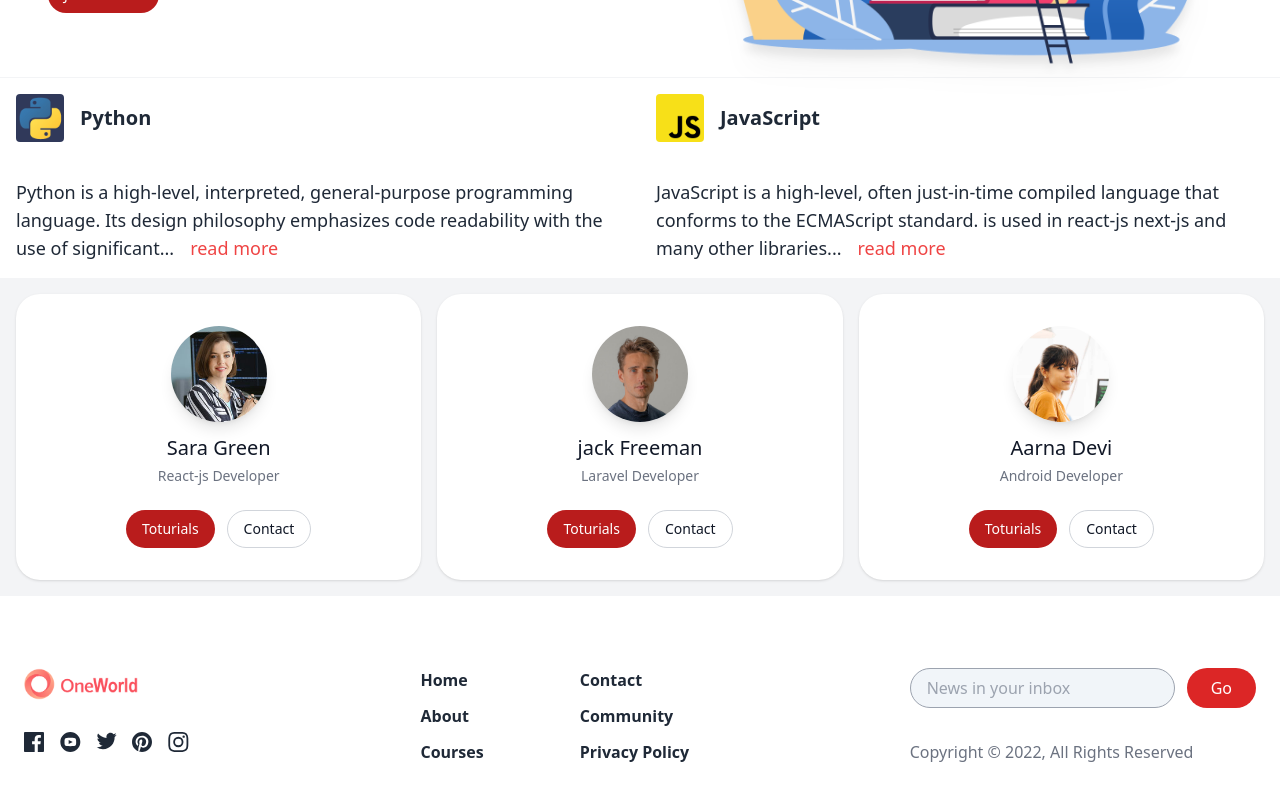
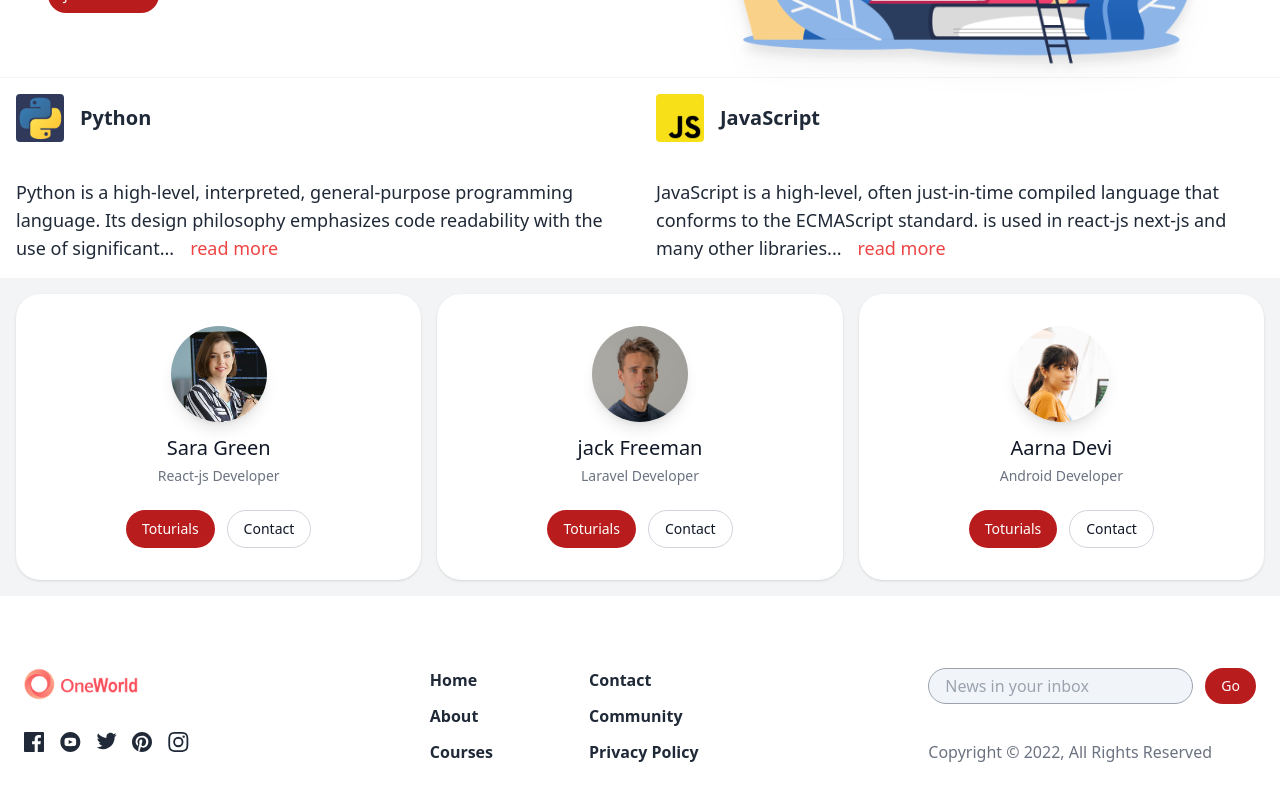
Before and after one commit to Saeednikdel/landing-page-tailwind, a React (Create React App) app: page / in a window 1280 px wide. Shown: the part 443-1243 px from the top of the page. Built offline with nearby package versions, Linux system fonts and the light colour scheme.

Commit message:
replace btn

```diff
--- a/src/components/Footer.jsx
+++ b/src/components/Footer.jsx
@@ -1,5 +1,6 @@
 import React from 'react';
 import logo from '../img/logo.png';
+import BtnPrimary from './BtnPrimary';
 
 const Footer = () => {
   return (
@@ -85,9 +86,7 @@ const Footer = () => {
                 className="flex-1 px-4 rounded-full focus:outline-none bg-slate-100 border border-gray-400"
                 placeholder="News in your inbox"
               />
-              <button className="px-6 py-2 text-white rounded-full bg-red-600 hover:bg-red-700 focus:outline-none">
-                Go
-              </button>
+              <BtnPrimary>Go</BtnPrimary>
             </div>
           </form>
           <div className="hidden text-gray-500 md:block">
```
